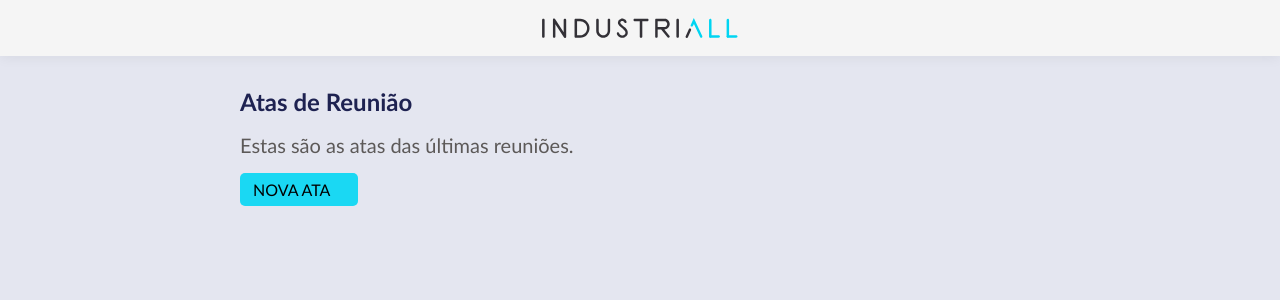
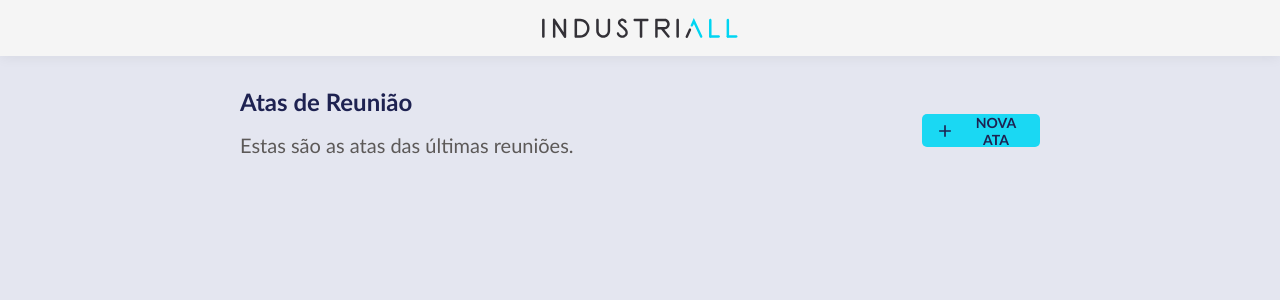
Before and after one commit to LuizGBR/industrial-challenge, a React (Create React App) app in the folder desafio-industriall/: page / in a window 1280 px wide. Shown: the top 300 px of the page. Built offline with nearby package versions, Linux system fonts and the light colour scheme.

Commit message:
Main page base

```diff
--- a/desafio-industriall/package.json
+++ b/desafio-industriall/package.json
@@ -5,6 +5,7 @@
   "dependencies": {
     "@emotion/react": "^11.9.3",
     "@emotion/styled": "^11.9.3",
+    "@mui/icons-material": "^5.8.4",
     "@mui/material": "^5.8.4",
     "@testing-library/jest-dom": "^5.16.4",
     "@testing-library/react": "^13.3.0",
--- a/desafio-industriall/src/pages/MainPage/index.tsx
+++ b/desafio-industriall/src/pages/MainPage/index.tsx
@@ -1,5 +1,6 @@
 import './style.scss'
 import logoImg from '../../assets/images/logo-escura.svg'
+import AddIcon from '@mui/icons-material/Add';
 
 export function MainPage(){
     return(
@@ -11,9 +12,17 @@ export function MainPage(){
             </header>
            <main>
                 <div className="main-header">
-                    <h1>Atas de Reunião</h1>
-                    <p>Estas são as atas das últimas reuniões.</p>
-                    <button>NOVA ATA</button>
+                    <div>
+                        <div>
+                            <h1>Atas de Reunião</h1>
+                            <p>Estas são as atas das últimas reuniões.</p>
+                        </div>
+                        <button type="button">
+                            <AddIcon fontSize="small" />
+                            NOVA ATA
+                        </button>
+                    </div>
+
                 </div>
            </main>
         </div>
--- a/desafio-industriall/src/pages/MainPage/style.scss
+++ b/desafio-industriall/src/pages/MainPage/style.scss
@@ -25,7 +25,13 @@
         .main-header{
             margin: 32px 0 24px;
 
-            > h1{
+            > div{
+                display: flex;
+                flex-direction: row;
+                align-items: center;
+                justify-content: space-between;
+
+                h1{
                     font-family: 'Calibri', sans-serif;
                     font-weight: 700;
                     font-size: 24px;
@@ -33,17 +39,18 @@
                     padding-bottom: 8px;
                 }
 
-            > p{
+                p{
                     font-family: 'Calibri', sans-serif;
                     font-weight: 400;
                     font-size: 20px;
                     color: #5C5958;
                 }
 
-            > button {
+                button {
                     border: 0;
                     border-radius: 5px;
                     background: #1ad8f3;
+                    color: #1E2251;
 
                     display: flex;
                     flex-direction: row;
@@ -53,7 +60,13 @@
 
                     width: 118px;
                     height: 33px;
+
+                    font-family: 'Calibri', sans-serif;
+                    font-weight: 700;
+                    font-size: 14px;
                 }
+            }
+
 
         }
 
```
Also changed, not shown: 1 other file (tests, documents, lock files or other folders). Lines whose indentation alone changed are shown as unchanged.
